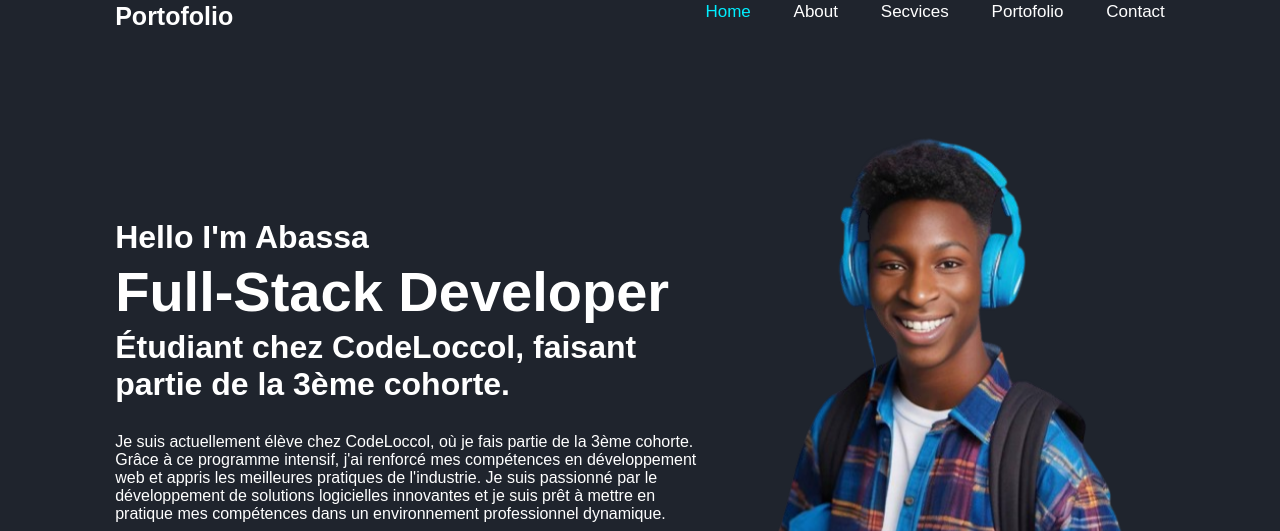
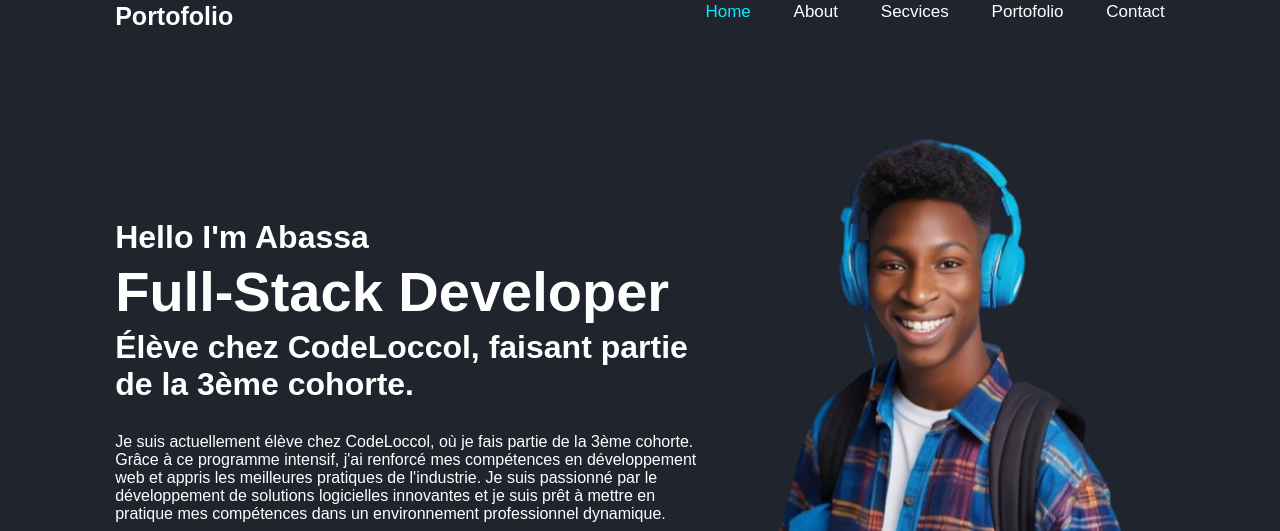
Before and after one commit to deloabass/portofolio_image-Rotate, a website: page index.html in a window 1280 px wide. Shown: the top 531 px of the page. Drawn offline with nearby package versions, Linux system fonts and the light colour scheme; some packages are replaced by stand-ins of ours; a script that the page names is missing; a web font is replaced by a local one.

Commit message:
Add files via upload

```diff
--- a/index.html
+++ b/index.html
@@ -43,7 +43,7 @@
           <div class="home-content">
             <h3>Hello I'm Abassa </h3>
             <h1>Full-Stack Developer</h1>
-            <h3>Étudiant chez CodeLoccol, faisant partie de la 3ème cohorte. <span class="multiple-text"></span></h3>
+            <h3>Élève chez CodeLoccol, faisant partie de la 3ème cohorte. <span class="multiple-text"></span></h3>
             <p>
               Je suis actuellement élève chez CodeLoccol,
                où je fais partie de la 3ème cohorte. Grâce
```
